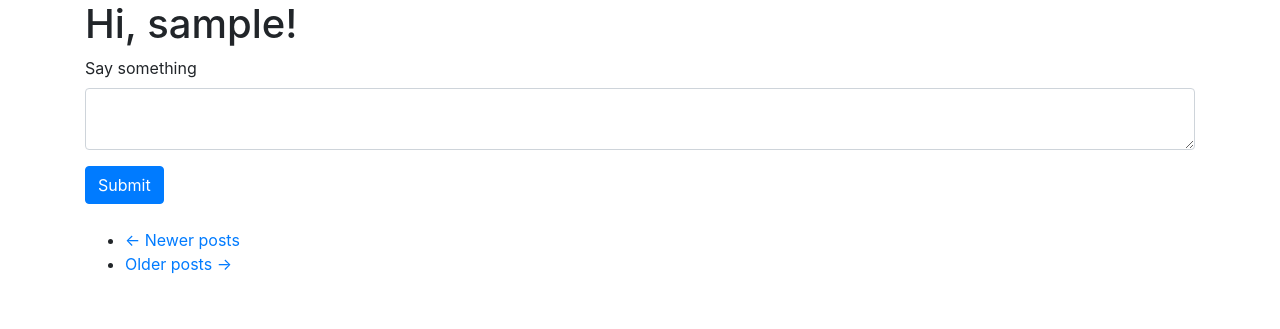
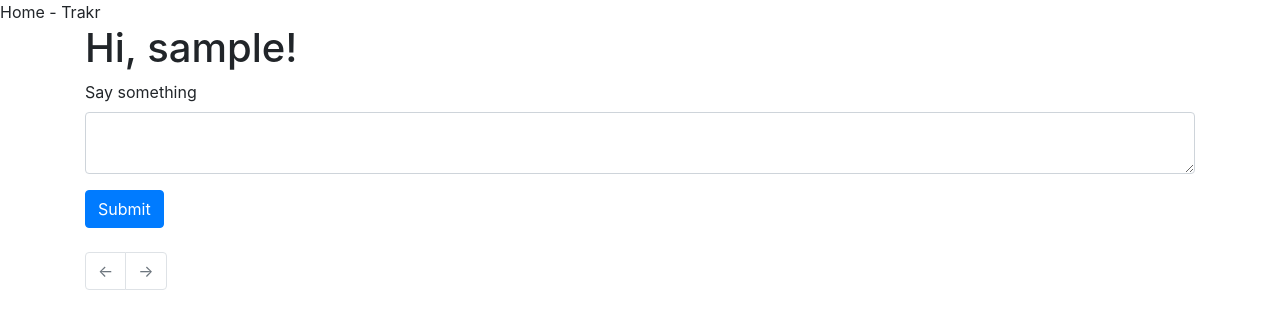
Before and after one commit to NachtRitter2/flask_example, a Flask app: page / in a window 1280 px wide. Shown: the top 329 px of the page. Run offline with Flask 2, Linux system fonts and the light colour scheme; the visitor is signed in with stand-in values (Sample User, id 1); data comes from the database, SQL or seed files in the repository; data that the repository does not hold is empty; some libraries are stand-ins or nearby versions.

Commit message:
Some fixes to the base templates and Bootstrap code

```diff
--- a/app/templates/base.html
+++ b/app/templates/base.html
@@ -1,4 +1,4 @@
-{% extends 'bs_base.html' %}
+{% extends "bs_base.html" %}
 
     {% block title %}
         {% if title %}{{ title }} - Trakr{% else %}Welcome to Trakr{% endif %}
@@ -46,7 +46,7 @@
             {% endif %}
             {% endwith %}
 
-            {# application content needs to e provided in the app_content block #}
+            {# application content needs to be provided in the app_content block #}
             {% block app_content %}{% endblock %}
         </div>
 
--- a/app/templates/bs_base.html
+++ b/app/templates/bs_base.html
@@ -10,7 +10,7 @@
             <!-- Bootstrap CSS -->
             {{ bootstrap.load_css() }}
         {% endblock %}
-        <title>Your page title</title>
+        {% block title %}{% endblock %}
         <!-- End Head block -->
         {% endblock %}
     </head>
--- a/app/templates/index.html
+++ b/app/templates/index.html
@@ -12,15 +12,17 @@
         {% endfor %}
 
         <nav aria-label="...">
-                <ul class="pager">
-                        <li class="previous{% if not prev_url %} disabled{% endif %}">
-                                <a href="{{ prev_url or '#' }}">
-                                        <span aria-hidden="true">&larr;</span> Newer posts
+                <ul class="pagination">
+                        <li class="page-item{% if not prev_url %} disabled{% endif %}">
+                                <a class="page-link" href="{{ prev_url or '#' }}">
+                                        <span aria-hidden="true">&larr;</span>
+                                        <span class="sr-only">Newer posts</span>
                                 </a>
                         </li>
-                         <li class="next{% if not next_url %} disabled{% endif %}">
-                                <a href="{{ next_url or '#' }}">
-                                        Older posts <span aria-hidden="true">&rarr;</span>
+                         <li class="page-item{% if not next_url %} disabled{% endif %}">
+                                <a class="page-link" href="{{ next_url or '#' }}">
+                                        <span aria-hidden="true">&rarr;</span>
+                                        <span class="sr-only">Older posts</span>
                                 </a>
                         </li>
                </ul>
```
